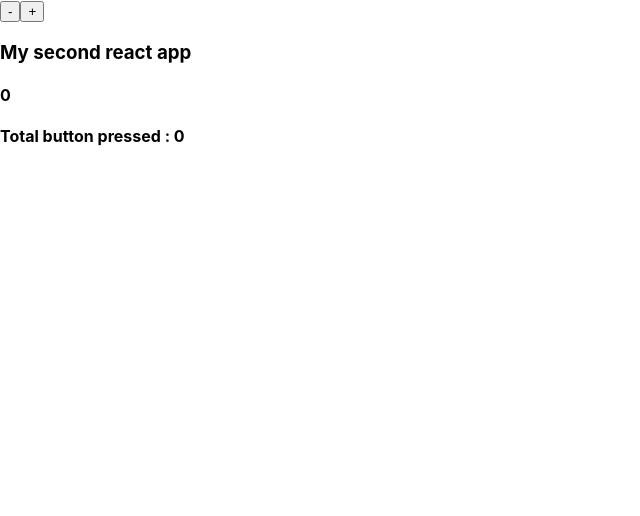
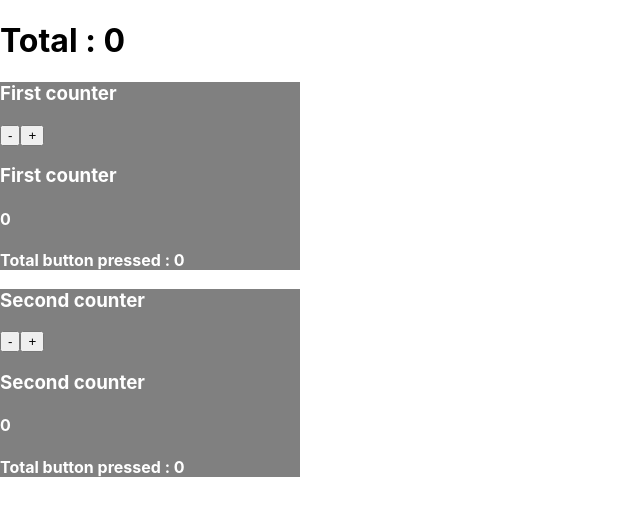
Before and after one commit to TK2400/React2-, a React (Create React App) app: page / in a window 1280 px wide. Shown: the top 516 px of the page, without its empty margins (0-640 px from the left). Built offline with nearby package versions, Linux system fonts and the light colour scheme.

Commit message:
tevinis elementas su STATE gauna busenas is vaiku ; kiekvienas vaikas iskviecia funkcija, kuri prideda po1 ant kiekvino klick

```diff
--- a/src/App.js
+++ b/src/App.js
@@ -1,15 +1,19 @@
 
+import { useState } from 'react';
 import Header2 from './components/Header2';
 
 
 function App() {
+  const [parentCount, setParentCount] = useState(0)
+  function addOneToCount() {
+    setParentCount (parentCount +1)
+  }
   return (
     <div className="App">
       <header className="App-header">
-        <Header2
-          title={"My second react app"}
-          subTitle={"I really want to become a prof"}
-        />
+        <h1> Total : {parentCount}</h1>
+        <Header2 title={'First counter'} onButtonClick={addOneToCount}/>
+        <Header2 title={'Second counter'} onButtonClick={addOneToCount}/>
       </header>
     </div>
   );
--- a/src/components/Header2.js
+++ b/src/components/Header2.js
@@ -1,7 +1,7 @@
 import { useState } from "react";
 
 export default function Header2(props) {
-    const { title } = props
+    const { title, onButtonClick } = props
     const [count, setCount] = useState(0)
     // sitas parasymas yra tas pats kas eilute auksciau
     // const arr = useState (0)
@@ -12,11 +12,13 @@ export default function Header2(props) {
     // console.log("Header2 rerendered", count)
 
     return (
-        <div>
+        <div style={{ backgroundColor: "grey", color: "white", width: "300px"}} >
+            <h3> {title}</h3>
             <button
                 onClick={() => {
                     setCount(count - 1)
                     setButtonPressed(buttonPressed + 1)
+                    onButtonClick()
                 }}
             >
                 -
@@ -26,6 +28,7 @@ export default function Header2(props) {
                 onClick={() => {
                     setCount(count + 1)
                     setButtonPressed(buttonPressed + 1)
+                    onButtonClick()
                 }}
             >
                 +
@@ -34,6 +37,6 @@ export default function Header2(props) {
             <h3> {title} </h3>
             <h4> {count} </h4>
             <b> Total button pressed : {buttonPressed}</b>
-        </div>
-    )
+        </ div>
+            )
 }
```
Also changed, not shown: src/components/UserForm.js (added, +7 -0 lines).
